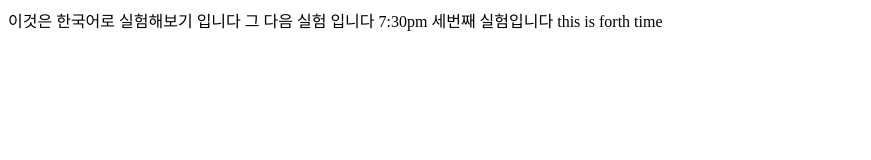
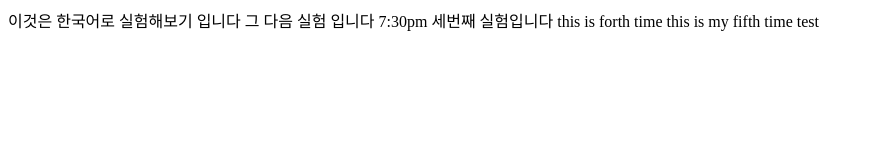
Before and after one commit to littlejtawsome/testblog, a plain HTML site: page index.html in a window 1280 px wide. Shown: the whole page, without its empty margins (0-871 px from the left). Drawn offline with Linux system fonts and the light colour scheme.

Commit message:
this is study group commit

```diff
--- a/index.html
+++ b/index.html
@@ -11,6 +11,8 @@
   그 다음 실험 입니다 7:30pm
   세번째 실험입니다
   this is forth time
+  this is my fifth time test
+
 
 </body>
 </html>
```
